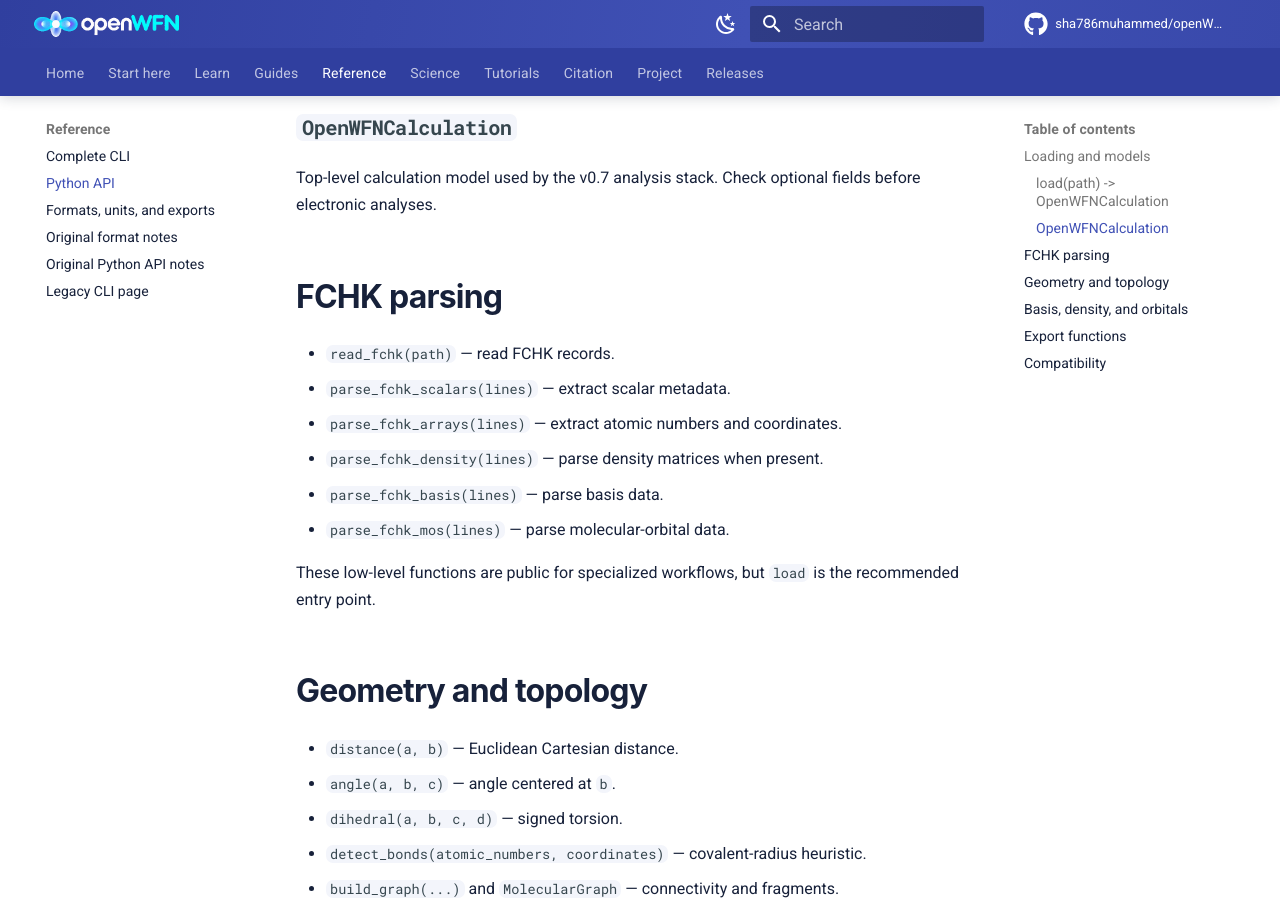
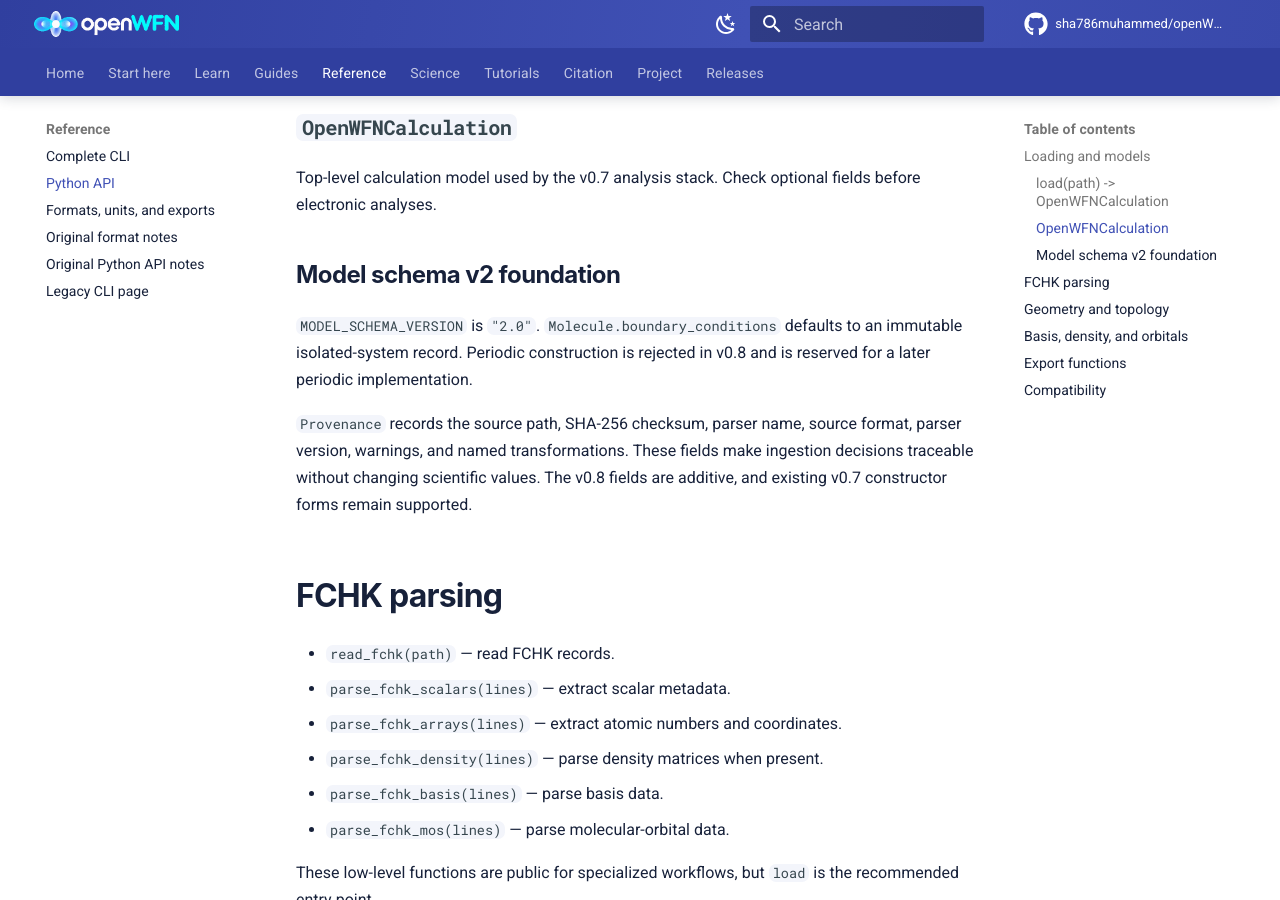
Before and after one commit to sha786muhammed/openWFN, an MkDocs documentation site: the page built from docs/reference/python-api.md, in a window 1280 px wide and 900 px high, scrolled down 438 px. Built offline with MkDocs 1.6.1 and Material for MkDocs 9.7.7, drawn with Linux system fonts in a browser that asks for light colours; comment, search, counter and statistics services are not loaded.

Commit message:
docs(api): expose model v2 foundation

```diff
--- a/docs/reference/python-api.md
+++ b/docs/reference/python-api.md
@@ -11,6 +11,17 @@ Load a supported calculation file through the parser registry. The returned type
 ### `OpenWFNCalculation`
 
 Top-level calculation model used by the v0.7 analysis stack. Check optional fields before electronic analyses.
+
+### Model schema v2 foundation
+
+`MODEL_SCHEMA_VERSION` is `"2.0"`. `Molecule.boundary_conditions` defaults
+to an immutable isolated-system record. Periodic construction is rejected in
+v0.8 and is reserved for a later periodic implementation.
+
+`Provenance` records the source path, SHA-256 checksum, parser name, source
+format, parser version, warnings, and named transformations. These fields make
+ingestion decisions traceable without changing scientific values. The v0.8
+fields are additive, and existing v0.7 constructor forms remain supported.
 
 ## FCHK parsing
 
```
Also changed, not shown: src/openwfn/__init__.py (+10 -0 lines), 1 other file.
